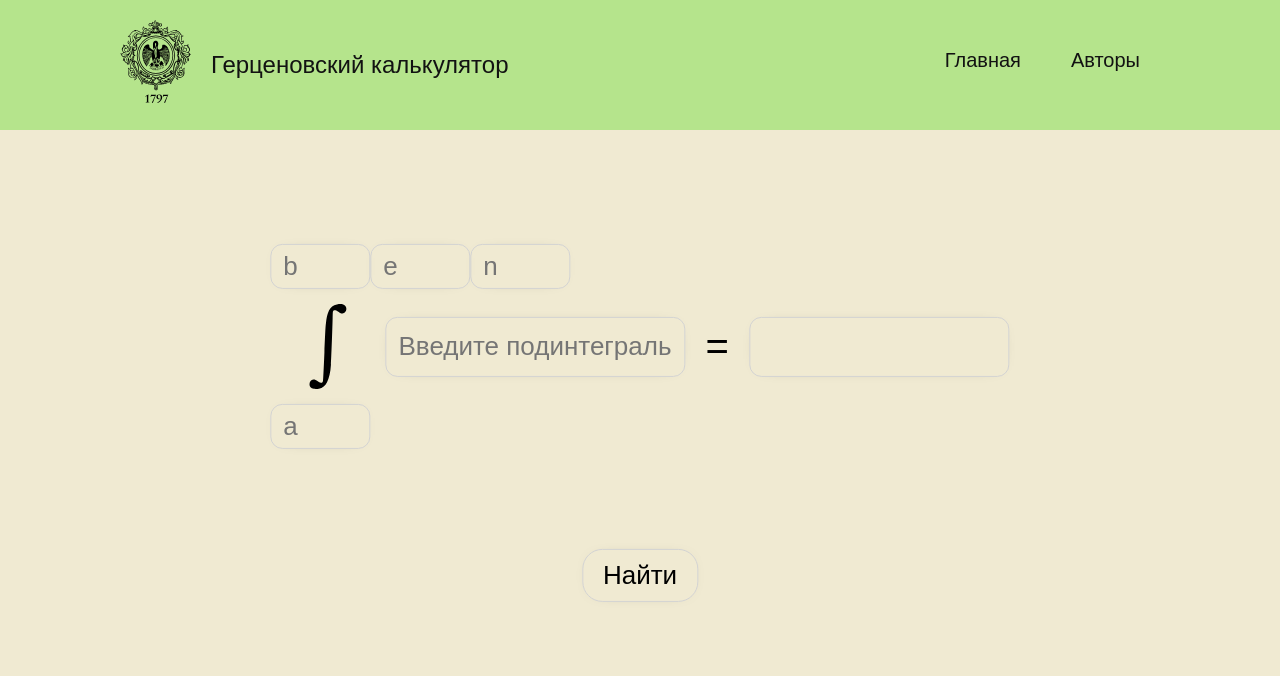
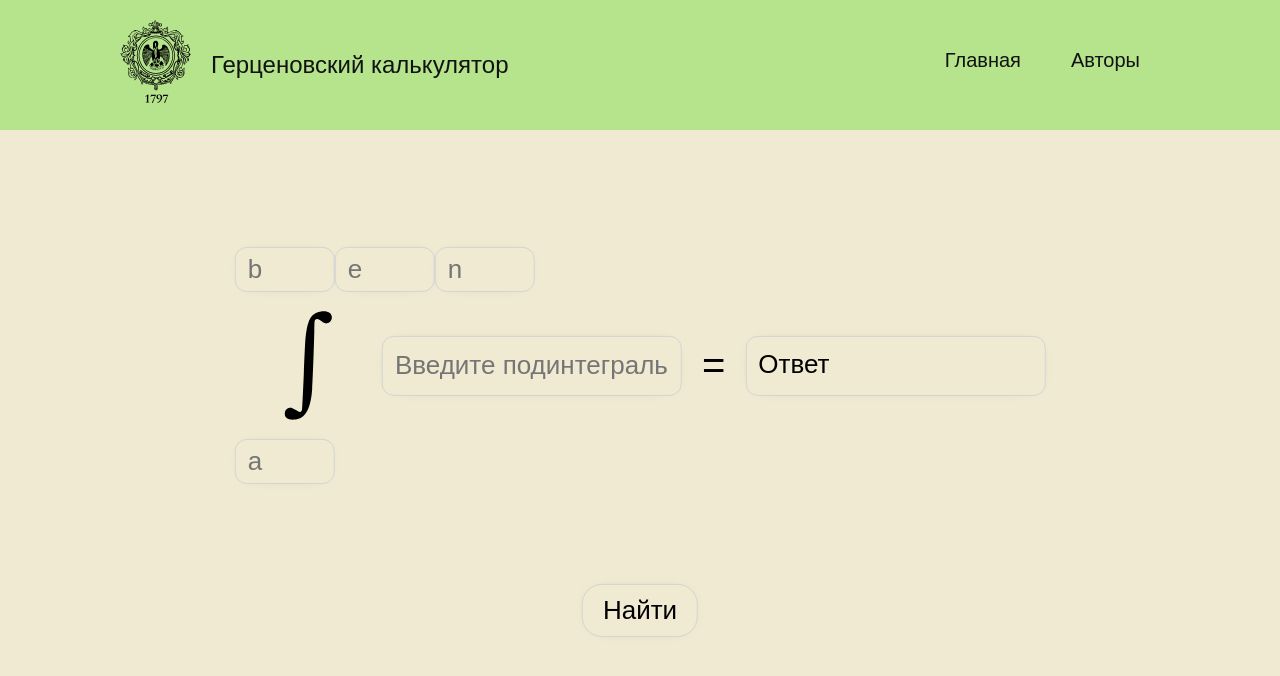
Before and after one commit to ArthurNyan/Integral-calculator, a React (Vite) app: page / in a window 1280 px wide. Both pictures are taken after a click on the item "С двойной проверкой". Shown: the top 676 px of the page. Built offline with nearby package versions, Linux system fonts and the light colour scheme.

Commit message:
feat: added mui

```diff
--- a/package.json
+++ b/package.json
@@ -13,9 +13,13 @@
     "preview": "vite preview"
   },
   "dependencies": {
+    "@emotion/react": "^11.11.1",
+    "@emotion/styled": "^11.11.0",
+    "@mui/material": "^5.15.0",
     "@reduxjs/toolkit": "^1.9.7",
     "chart.js": "^4.4.0",
     "Math": "^0.0.1-security",
+    "mathjs": "^12.2.0",
     "react": "^18.2.0",
     "react-chartjs-2": "^5.2.0",
     "react-dom": "^18.2.0",
--- a/src/Widgets/DefureEqual/DefureEqual.tsx
+++ b/src/Widgets/DefureEqual/DefureEqual.tsx
@@ -7,8 +7,9 @@ import { SisTableResult, TableResult } from "../../features/TableResult/TableRes
 import { useState } from "react";
 import { Canvas, SisCanvas } from "../../features/Canvas/Canvas";
 import { TextField } from "../../features/TextField/TextField";
+import { Typography } from "@mui/material";
 
-export const DefureEqual = ({ preParams, postParams, activeDef = false, double = false, thirdSistem = false }: FormParams) => {
+export const DefureEqual = ({ preParams, postParams, activeDef = false, double = false, thirdSistem = false, nonlinear = false }: FormParams) => {
     const [state, setState] = useState<boolean>();
     const intState = useSelector((state: RootState) => state.intState.value);
     const endpoit = useSelector((state: RootState) => state.pageState.value.endpoit);
@@ -49,11 +50,15 @@ export const DefureEqual = ({ preParams, postParams, activeDef = false, double =
                         {double && <span>d</span>}
                         <span>d(y)</span>
                         <span>=</span>
-                    </> :
-                    <>
-                        <IntegralIcon />
-                        {double && <IntegralIcon />}
-                    </>)
+                    </> : (
+                        nonlinear ? null :
+                            <>
+                                <IntegralIcon />
+                                {double && <IntegralIcon />}
+
+                            </>
+                    )
+                )
             }
             {
                 !thirdSistem &&
@@ -63,7 +68,7 @@ export const DefureEqual = ({ preParams, postParams, activeDef = false, double =
             {
                 !thirdSistem && (!activeDef && <>
                     <span>=</span>
-                    <div id='result' className="inp-3">{intState.result}</div>
+                    <div id='result' className="inp-3">{nonlinear ? '0' : intState.result ? intState.result : 'Ответ'}</div>
                 </>)
             }
         </div>
@@ -72,7 +77,7 @@ export const DefureEqual = ({ preParams, postParams, activeDef = false, double =
                 <TextField params={postParams} />
             </>
         }
-        <button type="submit"
+        <button type="button"
             className="but-1"
             onClick={() => { dispatch(updateResult(endpoit)); setState(true) }}
         >
@@ -90,5 +95,10 @@ export const DefureEqual = ({ preParams, postParams, activeDef = false, double =
                 <SisCanvas />
             </>
         }
-    </div>
-}
+        {
+            nonlinear && state && (
+                intState.massresult?.map(res => <div key={res}><Typography variant="h5" key={res}>x = {res}</Typography></div>)
+            )
+        }
+    </ div>
+};
```
Also changed, not shown: 1 other file (tests, documents, lock files or other folders).
